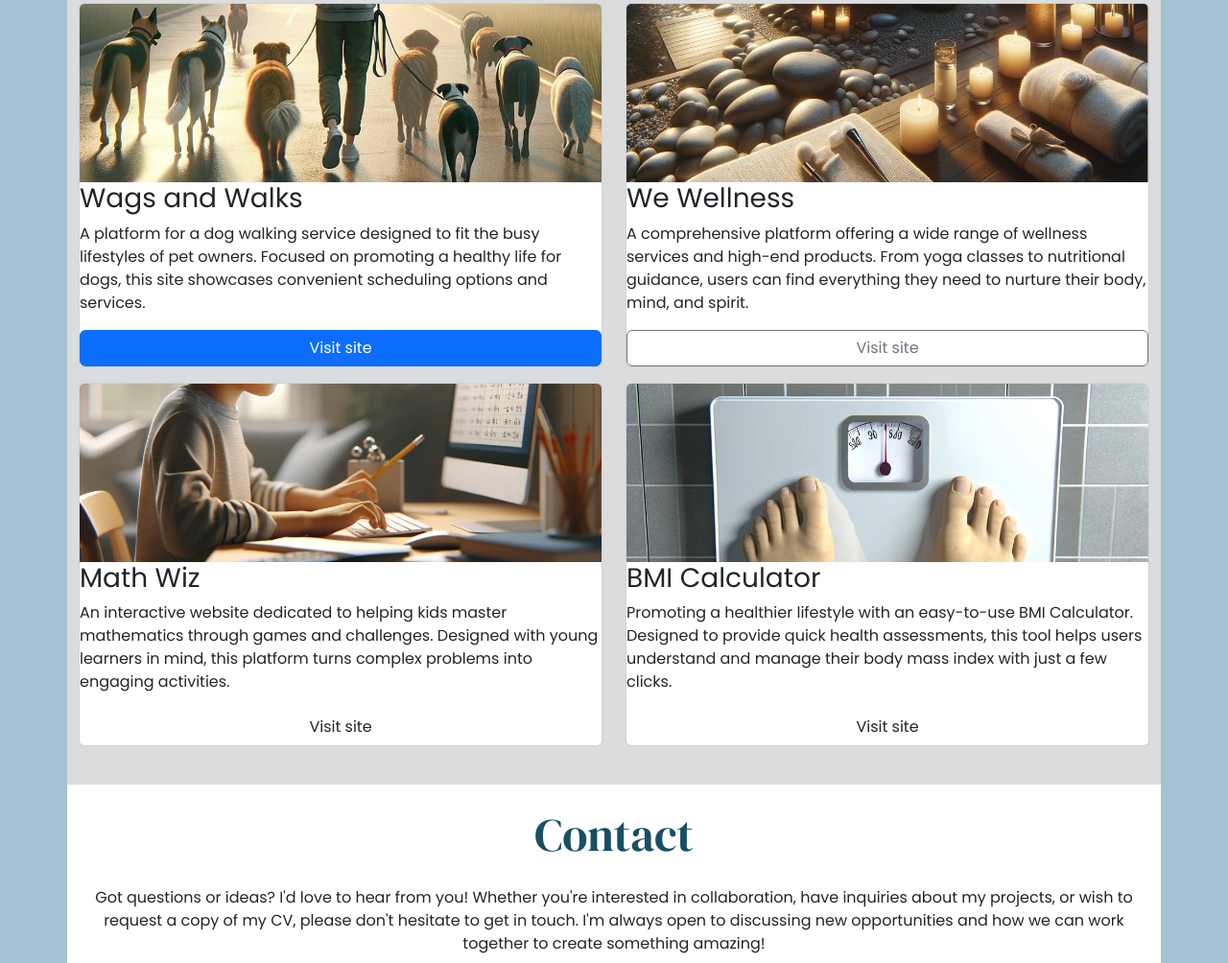
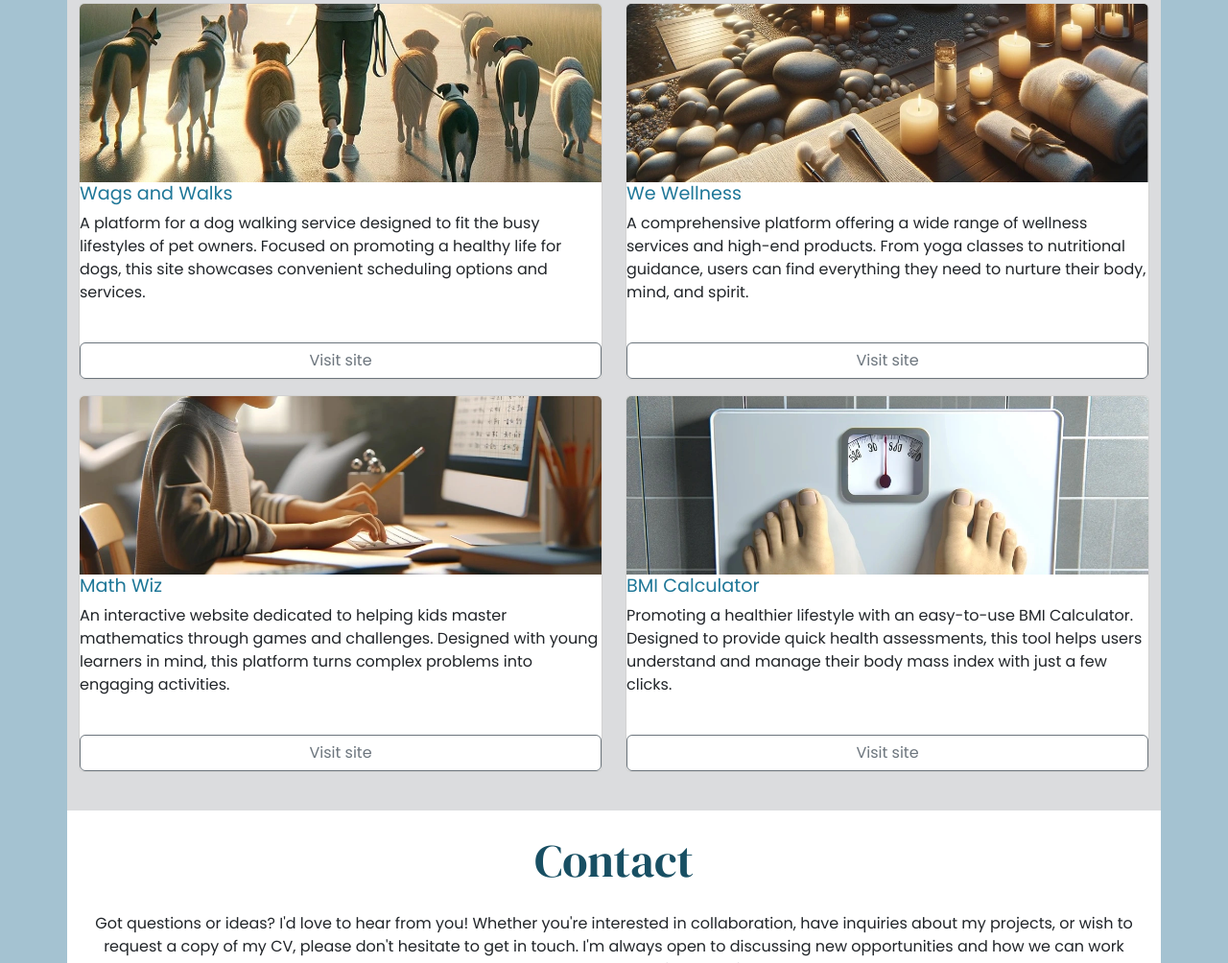
Before and after one commit to Mi-Py-1/Portfolio-for-mei-wong, a plain HTML site: page index.html in a window 1280 px wide. Shown: the part 1159-2163 px from the top of the page at 96% size. Drawn offline with nearby package versions, Linux system fonts and the light colour scheme.

Commit message:
added media queries

```diff
--- a/assets/css/style.css
+++ b/assets/css/style.css
@@ -32,6 +32,19 @@ h2 {
     background-color: #dbdcde; /*light grey*/
 }
 
+#portfolio .card-title {
+    color: #1f7798; /* mid blue */
+    font-size: 1.2rem;
+}
+
+#portfolio .btn-outline-secondary:hover {
+    background-color: #1f7798; /* mid blue */
+}
+
+#portfolio .card-text {
+    min-height: 120px;
+}
+
 /* Contact section */
 
 #contact {
@@ -46,3 +59,13 @@ h2 {
     min-height: 500px;
     padding: 5% 7%;
 }
+
+/* Media Queries */
+
+/* Use Bootstrap breakpoint for XL screens */
+@media screen and (min-width:1200px)
+/* fixes all portfolio cars being too tall on xl screen */
+
+#portfolio .card-text {
+    min-height: auto;
+}
--- a/index.html
+++ b/index.html
@@ -118,7 +118,7 @@
             alt="A man walking several dogs early in the morning">
             <h3 class="card-title">Wags and Walks</h3>
             <p class="card-text">A platform for a dog walking service designed to fit the busy lifestyles of pet owners. Focused on promoting a healthy life for dogs, this site showcases convenient scheduling options and services.</p>
-            <a href="#" class="btn btn-primary">Visit site</a>
+            <a href="#" class="btn btn-outline-secondary">Visit site</a>
           </div>
         </div>
 
@@ -136,7 +136,7 @@
             <img src="assets/images/math-wiz.webp" class="card-img-top" alt="A child practicing math at a computer">
             <h3 class="card-title">Math Wiz</h3>
             <p class="card-text">An interactive website dedicated to helping kids master mathematics through games and challenges. Designed with young learners in mind, this platform turns complex problems into engaging activities.</p>
-            <a href="#" class="btn btn-third">Visit site</a>
+            <a href="#" class="btn btn-outline-secondary">Visit site</a>
           </div>
         </div>
 
@@ -145,7 +145,7 @@
             <img src="assets/images/bmi-calculator.webp" class="card-img-top" alt="Weighing scales seen from the first person view of the person standing on the scales">
             <h3 class="card-title">BMI Calculator</h3>
             <p class="card-text">Promoting a healthier lifestyle with an easy-to-use BMI Calculator. Designed to provide quick health assessments, this tool helps users understand and manage their body mass index with just a few clicks.</p>
-            <a href="#" class="btn btn-final">Visit site</a>
+            <a href="#" class="btn btn-outline-secondary">Visit site</a>
           </div>
         </div>
 
```
